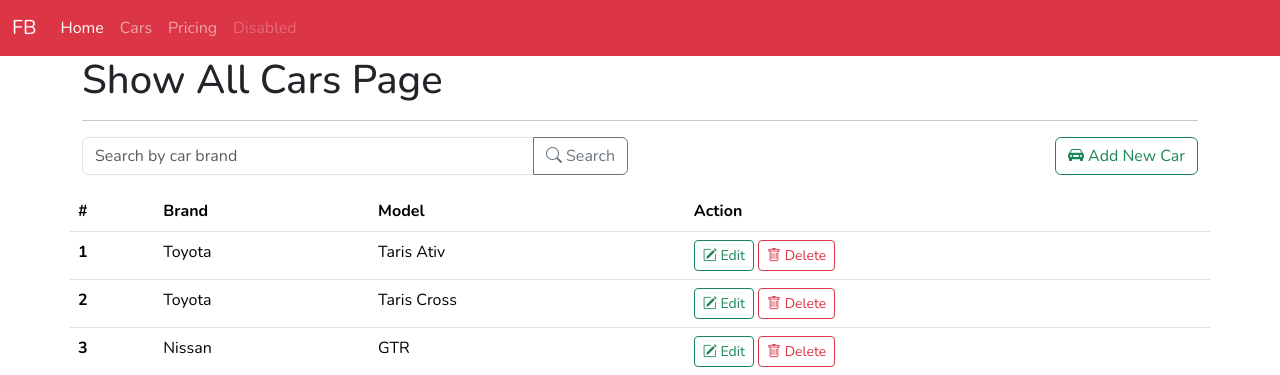
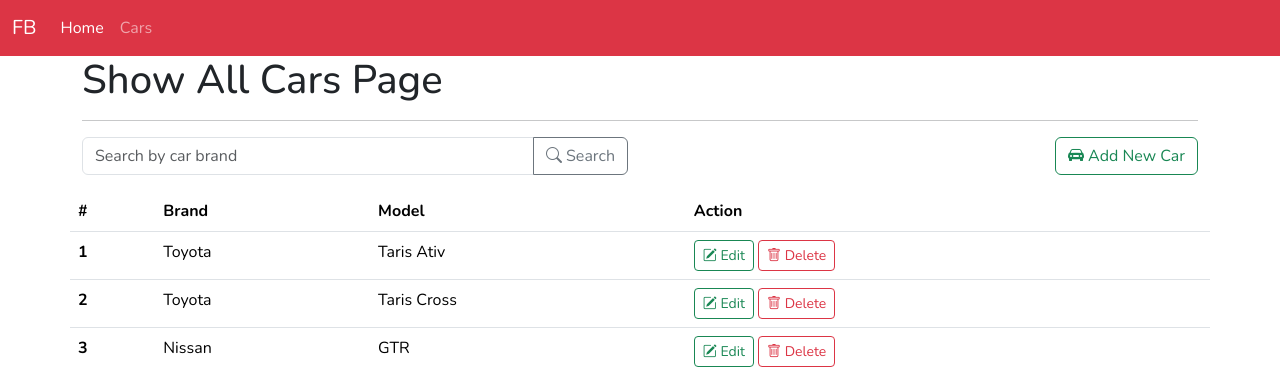
Before and after one commit to dietcokeandsushi/flask-bootstrap, a Flask app: page /cars in a window 1280 px wide. Shown: the top 375 px of the page. Run offline with Flask 3, Linux system fonts and the light colour scheme.

Commit message:
delete some menu

```diff
--- a/templates/navbar.html
+++ b/templates/navbar.html
@@ -12,12 +12,7 @@
         <li class="nav-item">
           <a class="nav-link" href="{{url_for('show_cars')}}">Cars</a>
         </li>
-        <li class="nav-item">
-          <a class="nav-link" href="#">Pricing</a>
-        </li>
-        <li class="nav-item">
-          <a class="nav-link disabled" aria-disabled="true">Disabled</a>
-        </li>
+
       </ul>
     </div>
   </div>
```
